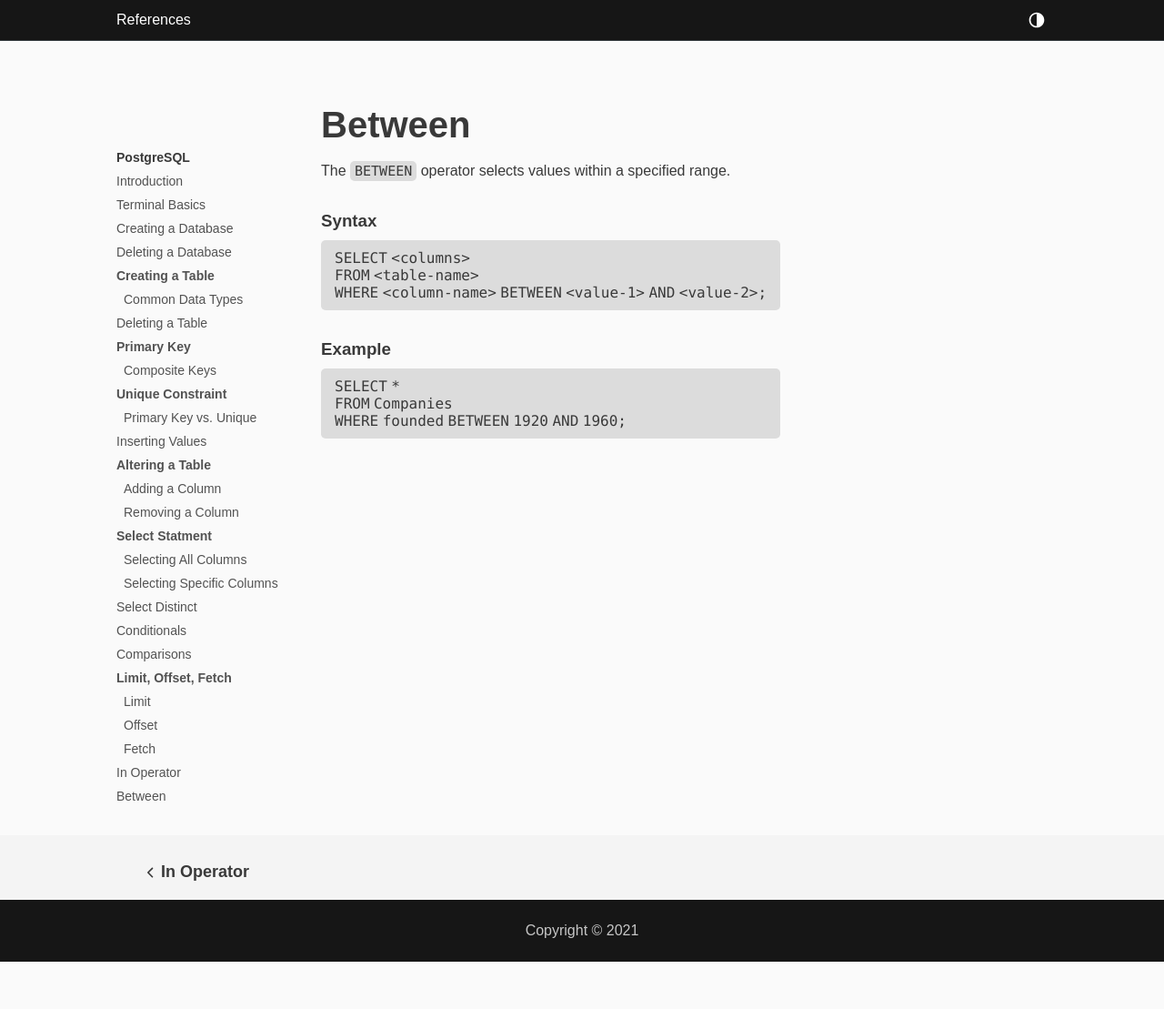
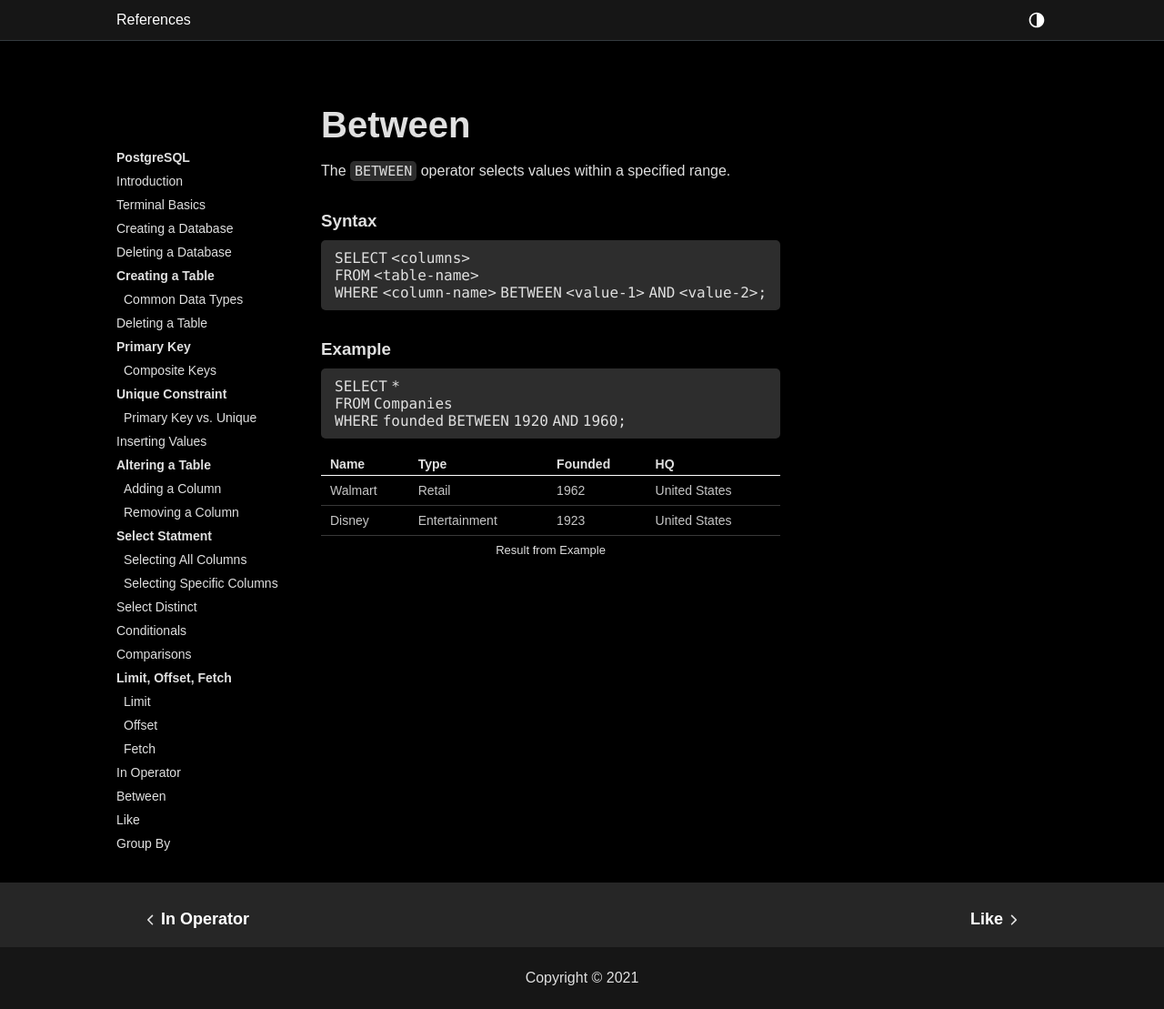
Before and after one commit to kylealvares/references, a Jekyll site: the page built from _posts/postgresql/2021-01-18-between.md, in a window 1280 px wide. Shown: the whole page at 91% size. Built offline with Jekyll 4.4.1, drawn with Linux system fonts in a browser that asks for light colours; some web fonts are replaced; before the commit the page ends 1057 px from its top, so only the background shows below that.

```diff
--- a/_data/tocs/postgres.yml
+++ b/_data/tocs/postgres.yml
@@ -60,3 +60,7 @@ contents:
     href: /references/postgresql/in
   - title: Between
     href: /references/postgresql/between
+  - title: Like
+    href: /references/postgresql/like
+  - title: Group By
+    href: /references/postgresql/group-by
--- a/_includes/header.html
+++ b/_includes/header.html
@@ -13,13 +13,15 @@
 <script>
     const theme = localStorage.getItem('theme');
     if (!theme) {
-        isDarkMode = false;
-        localStorage.setItem('theme', 'light');
+        $('body').addClass('darkmode');
+        isDarkMode = true;
+        localStorage.setItem('theme', 'dark');
     } else {
         if (theme === "dark") {
             isDarkMode = true;
             $('body').addClass('darkmode');
         } else {
+            $('body').removeClass('darkmode');
             isDarkMode = false;
         }
     }
--- a/_posts/postgresql/2021-01-18-between.md
+++ b/_posts/postgresql/2021-01-18-between.md
@@ -25,3 +25,30 @@ SELECT *
 FROM Companies
 WHERE founded BETWEEN 1920 AND 1960;
 {% endhighlight %}
+
+
+<table>
+    <caption>Result from Example</caption>
+    <thead>
+        <tr>
+            <th>Name</th>
+            <th>Type</th>
+            <th>Founded</th>
+            <th>HQ</th>
+        </tr>
+    </thead>
+    <tbody>
+        <tr>
+            <td>Walmart</td>
+            <td>Retail</td>
+            <td>1962</td>
+            <td>United States</td>
+        </tr>
+        <tr>
+            <td>Disney</td>
+            <td>Entertainment</td>
+            <td>1923</td>
+            <td>United States</td>
+        </tr>
+    </tbody>
+</table>
--- a/css/main.css
+++ b/css/main.css
@@ -333,8 +333,8 @@ blockquote {
 }
 
 img {
-    margin: auto;
-    padding: 0 5%;
+    margin: auto 5%;
+    padding: 0;
     max-width: 90%;
     border-radius: var(--radius);
 }
```
Also changed, not shown: _data/index.yml (+4 -4 lines), _posts/algorithms/2020-9-23-algo.md (deleted, +0 -23 lines), _posts/analysis-design-algorithms/2020-9-23-algo.md (added, +46 -0 lines), _posts/postgresql/2021-01-19-like.md (added, +59 -0 lines), _posts/postgresql/2021-01-20-group-by.md (added, +11 -0 lines), _posts/programming-languages/1200-01-01-introduction.md (added, +33 -0 lines), 1 other file.
